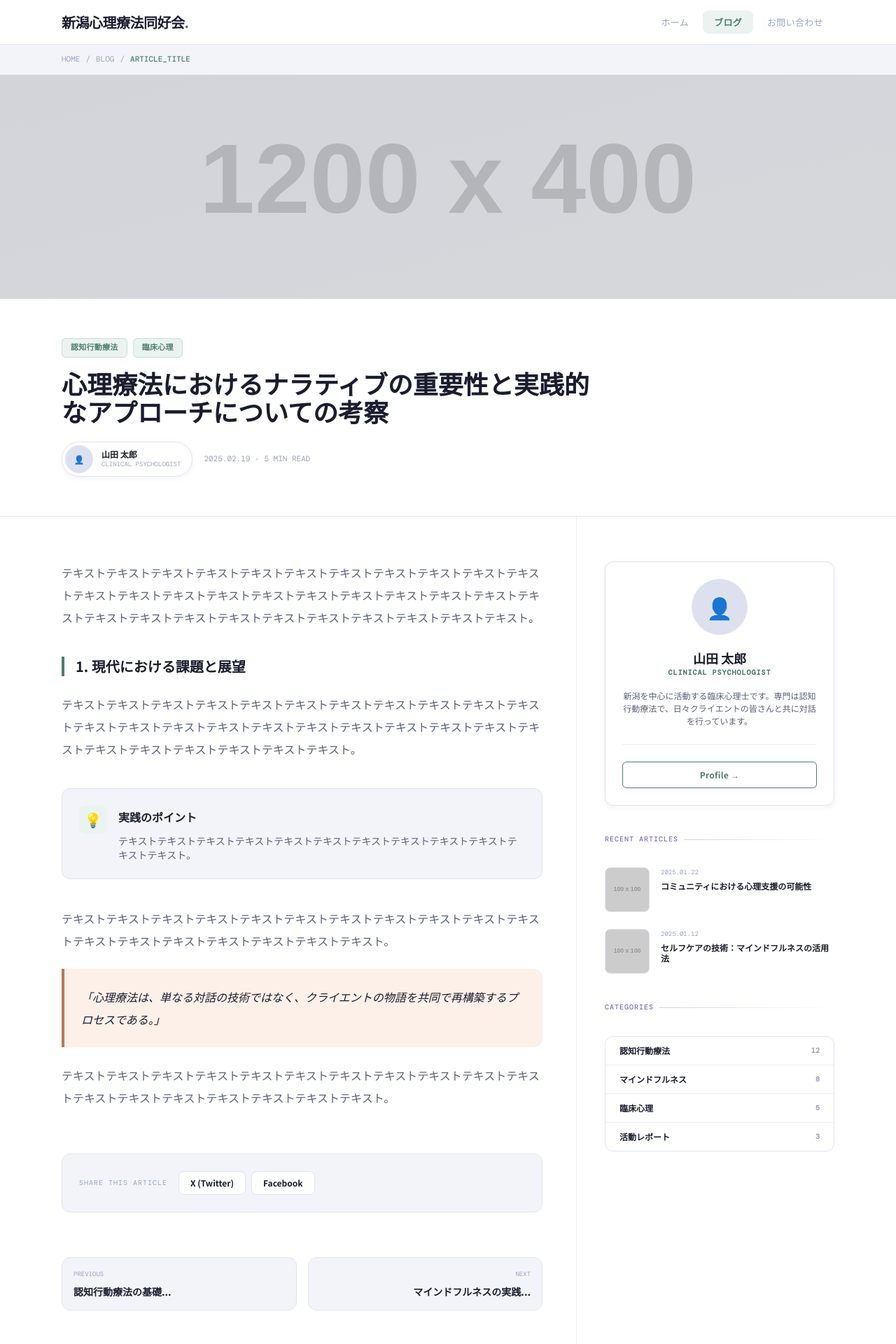
After one commit to yousunabaco-sudo/daytime-team03, a Flask app: page /blog/detail in a window 1280 px wide. The commit adds this page. Shown: the top 1920 px of the page at 70% size. Run offline with Flask 3, Linux system fonts and the light colour scheme; grey boxes labelled with a size stand in for pictures from a placeholder-image service; some libraries are stand-ins or nearby versions.

Commit message:
下層のページテンプレートを追加

```diff
--- a/app/__init__.py
+++ b/app/__init__.py
@@ -12,4 +12,8 @@ def create_app():
     def index():
         return render_template('index.html')
 
+    @app.route('/blog/detail')
+    def blog_detail():
+        return render_template('blog_detail.html')
+
     return app
--- /dev/null
+++ b/app/templates/blog_detail.html
@@ -0,0 +1,408 @@
+<!DOCTYPE html>
+<html lang="ja">
+
+<head>
+    <meta charset="UTF-8">
+    <meta name="viewport" content="width=device-width, initial-scale=1.0">
+    <title>ブログ詳細 | 新潟心理療法同好会</title>
+    <!-- Tailwind Play CDN -->
+    <script src="https://cdn.tailwindcss.com"></script>
+    <!-- Google Fonts -->
+    <link
+        href="https://fonts.googleapis.com/css2?family=Noto+Sans+JP:wght@300;400;500;700&family=DM+Mono:wght@400;500&display=swap"
+        rel="stylesheet">
+    <script>
+        tailwind.config = {
+            theme: {
+                extend: {
+                    colors: {
+                        'custom-bg': '#f7f8fc',
+                        'custom-surface': '#ffffff',
+                        'custom-surface-2': '#f2f4f9',
+                        'custom-surface-3': '#e8ebf4',
+                        'custom-border': '#e0e4f0',
+                        'custom-border-light': '#eceef8',
+                        'custom-text-primary': '#1a1d2e',
+                        'custom-text-secondary': '#5a607a',
+                        'custom-text-muted': '#9ba3bf',
+                        'custom-accent': '#4f7c6e',
+                        'custom-accent-light': '#eaf3f0',
+                        'custom-accent-mid': '#c6dfd9',
+                        'custom-accent-2': '#b87a52',
+                        'custom-accent-2-light': '#fdf0e8',
+                        'custom-wireframe-fill': '#eef0f8',
+                        'custom-wireframe-img': '#dde1ef',
+                        'custom-wireframe-dark': '#c8cedf',
+                        'custom-annotation': '#7b6fbd',
+                        'custom-annotation-bg': '#f3f1fc',
+                    },
+                    fontFamily: {
+                        'header-sans': ['"Noto Sans JP"', 'sans-serif'],
+                        'sans-jp': ['"Noto Sans JP"', 'sans-serif'],
+                        'mono-dm': ['"DM Mono"', 'monospace'],
+                    },
+                    borderRadius: {
+                        'custom': '12px',
+                    },
+                    boxShadow: {
+                        'custom-sm': '0 2px 8px rgba(26, 29, 46, 0.06)',
+                        'custom': '0 8px 32px rgba(26, 29, 46, 0.09)',
+                    }
+                }
+            }
+        }
+    </script>
+    <style type="text/tailwindcss">
+        @layer base {
+            body {
+                @apply bg-custom-surface text-custom-text-primary font-sans-jp text-sm leading-relaxed;
+            }
+        }
+        @layer components {
+            .inner {
+                @apply max-w-[1200px] mx-auto px-6 md:px-12;
+            }
+            .section-label {
+                @apply text-[10px] font-medium text-custom-annotation uppercase tracking-widest mb-2 flex items-center gap-2 font-mono-dm;
+            }
+            .section-label::after {
+                content: '';
+                @apply flex-1 h-[1px] bg-gradient-to-r from-[#d4ceef] to-transparent;
+            }
+            .ph-tag {
+                @apply inline-block px-3 py-1 bg-custom-accent-light text-custom-accent rounded-md text-[11px] font-semibold tracking-wide font-mono-dm border border-custom-accent-mid;
+            }
+            .ph-btn-primary {
+                @apply inline-flex items-center gap-1.5 px-6 py-2.5 bg-custom-accent text-white rounded-md text-xs font-semibold tracking-wide;
+            }
+            .ph-btn-outline {
+                @apply inline-flex items-center gap-1.5 px-6 py-2.5 bg-transparent border-[1.5px] border-custom-accent text-custom-accent rounded-md text-xs font-semibold tracking-wide;
+            }
+        }
+    </style>
+</head>
+
+<body>
+    <div class="w-full bg-custom-surface overflow-hidden">
+        <!-- NAVBAR -->
+        <nav class="sticky top-0 z-[100] h-16 border-b border-custom-border bg-white/95 backdrop-blur-md">
+            <div class="inner h-full flex items-center gap-1">
+                <div class="font-header-sans font-bold text-xl text-custom-text-primary mr-auto tracking-tight">
+                    新潟心理療法同好会<span class="text-custom-accent">.</span>
+                </div>
+                <a href="/"
+                    class="text-[13px] text-custom-text-muted px-4 py-1.5 rounded-lg tracking-wide font-medium hover:text-custom-text-secondary transition-colors">ホーム</a>
+                <a href="/blog/detail"
+                    class="text-[13px] text-custom-accent bg-custom-accent-light px-4 py-1.5 rounded-lg tracking-wide font-semibold">ブログ</a>
+                <a href="#"
+                    class="text-[13px] text-custom-text-muted px-4 py-1.5 rounded-lg tracking-wide font-medium hover:text-custom-text-secondary transition-colors">お問い合わせ</a>
+            </div>
+        </nav>
+
+        <!-- BREADCRUMB -->
+        <div
+            class="bg-custom-surface-2 border-b border-custom-border-light text-[11px] text-custom-text-muted font-mono-dm py-3">
+            <div class="inner flex items-center gap-2">
+                <a href="/" class="hover:text-custom-accent transition-colors">HOME</a>
+                <span>/</span>
+                <a href="#" class="hover:text-custom-accent transition-colors">BLOG</a>
+                <span>/</span>
+                <span class="text-custom-accent font-medium">ARTICLE_TITLE</span>
+            </div>
+        </div>
+
+        <!-- ARTICLE HERO -->
+        <section class="border-b border-custom-border">
+            <div
+                class="relative h-64 md:h-80 bg-gradient-to-br from-custom-wireframe-img to-custom-surface-3 flex items-center justify-center overflow-hidden">
+                <img src="https://placehold.jp/1200x400.png" alt="イメージ" class="w-full h-full object-cover opacity-60">
+            </div>
+            <div class="inner py-10 md:py-14">
+                <div class="flex flex-wrap gap-2 mb-4">
+                    <span class="ph-tag">認知行動療法</span>
+                    <span class="ph-tag">臨床心理</span>
+                </div>
+                <h1
+                    class="font-header-sans font-bold text-3xl md:text-4xl text-custom-text-primary leading-tight max-w-3xl mb-6">
+                    心理療法におけるナラティブの重要性と実践的なアプローチについての考察
+                </h1>
+                <div class="flex flex-wrap items-center gap-4">
+                    <div
+                        class="flex items-center gap-3 bg-white border border-custom-border rounded-full pr-4 pl-1 py-1 shadow-custom-sm">
+                        <div
+                            class="w-10 h-10 bg-custom-wireframe-img rounded-full border border-custom-border flex items-center justify-center text-xs text-custom-text-muted overflow-hidden">
+                            👤
+                        </div>
+                        <div class="flex flex-col">
+                            <span class="text-xs font-bold text-custom-text-primary leading-none mb-1">山田 太郎</span>
+                            <span class="text-[9px] text-custom-text-muted font-mono-dm leading-none">CLINICAL
+                                PSYCHOLOGIST</span>
+                        </div>
+                    </div>
+                    <div class="flex items-center gap-2 text-[11px] text-custom-text-muted font-mono-dm">
+                        <span>2025.02.19</span>
+                        <div class="w-1 h-1 bg-custom-border rounded-full"></div>
+                        <span>5 MIN READ</span>
+                    </div>
+                </div>
+            </div>
+        </section>
+
+        <!-- MAIN LAYOUT -->
+        <div class="inner grid grid-cols-1 md:grid-cols-3 gap-0">
+            <!-- ARTICLE CONTENT -->
+            <article
+                class="md:col-span-2 py-10 md:py-16 md:pr-12 md:border-r border-custom-border-light flex flex-col gap-8">
+                <div class="flex flex-col gap-6 text-base leading-loose text-custom-text-secondary">
+                    <p>テキストテキストテキストテキストテキストテキストテキストテキストテキストテキストテキストテキストテキストテキストテキストテキストテキストテキストテキストテキストテキストテキストテキストテキストテキストテキストテキストテキストテキストテキストテキストテキスト。
+                    </p>
+
+                    <h2
+                        class="font-header-sans font-bold text-xl text-custom-text-primary mt-4 border-l-4 border-custom-accent pl-4">
+                        1. 現代における課題と展望
+                    </h2>
+                    <p>テキストテキストテキストテキストテキストテキストテキストテキストテキストテキストテキストテキストテキストテキストテキストテキストテキストテキストテキストテキストテキストテキストテキストテキストテキストテキストテキストテキスト。
+                    </p>
+
+                    <div class="bg-custom-surface-2 border border-custom-border rounded-custom p-6 my-4 flex gap-4">
+                        <div
+                            class="w-10 h-10 bg-custom-accent-light text-custom-accent rounded-lg flex items-center justify-center text-xl shrink-0">
+                            💡</div>
+                        <div class="flex flex-col gap-2">
+                            <h4 class="font-bold text-custom-text-primary">実践のポイント</h4>
+                            <p class="text-sm">テキストテキストテキストテキストテキストテキストテキストテキストテキストテキストテキストテキスト。</p>
+                        </div>
+                    </div>
+
+                    <p>テキストテキストテキストテキストテキストテキストテキストテキストテキストテキストテキストテキストテキストテキストテキストテキストテキストテキスト。</p>
+
+                    <blockquote
+                        class="border-l-4 border-custom-accent-2 bg-custom-accent-2-light p-6 rounded-r-custom italic text-custom-text-primary">
+                        「心理療法は、単なる対話の技術ではなく、クライエントの物語を共同で再構築するプロセスである。」
+                    </blockquote>
+
+                    <p>テキストテキストテキストテキストテキストテキストテキストテキストテキストテキストテキストテキストテキストテキストテキストテキストテキストテキスト。</p>
+                </div>
+
+                <!-- SHARE -->
+                <div
+                    class="mt-8 p-6 bg-custom-surface-2 border border-custom-border rounded-custom flex items-center gap-4">
+                    <span class="text-[10px] text-custom-text-muted font-mono-dm uppercase tracking-widest">Share this
+                        article</span>
+                    <div class="flex gap-2">
+                        <button
+                            class="bg-white border border-custom-border rounded-lg px-4 py-2 text-xs font-semibold hover:border-custom-accent transition-colors">X
+                            (Twitter)</button>
+                        <button
+                            class="bg-white border border-custom-border rounded-lg px-4 py-2 text-xs font-semibold hover:border-custom-accent transition-colors">Facebook</button>
+                    </div>
+                </div>
+
+                <!-- NEXT/PREV -->
+                <div class="grid grid-cols-2 gap-4 mt-8">
+                    <a href="#"
+                        class="group p-4 bg-custom-surface-2 border border-custom-border rounded-custom flex flex-col gap-2 hover:border-custom-accent transition-colors">
+                        <span class="text-[9px] text-custom-text-muted font-mono-dm">PREVIOUS</span>
+                        <span
+                            class="text-sm font-bold group-hover:text-custom-accent transition-colors line-clamp-1">認知行動療法の基礎...</span>
+                    </a>
+                    <a href="#"
+                        class="group p-4 bg-custom-surface-2 border border-custom-border rounded-custom flex flex-col gap-2 text-right hover:border-custom-accent transition-colors">
+                        <span class="text-[9px] text-custom-text-muted font-mono-dm">NEXT</span>
+                        <span
+                            class="text-sm font-bold group-hover:text-custom-accent transition-colors line-clamp-1">マインドフルネスの実践...</span>
+                    </a>
+                </div>
+
+                <!-- COMMENTS -->
+                <div class="mt-16 border-t border-custom-border-light pt-12 flex flex-col gap-10">
+                    <div class="flex items-center gap-4">
+                        <h3 class="font-header-sans font-bold text-2xl text-custom-text-primary leading-none">Comments
+                        </h3>
+                        <span
+                            class="bg-custom-accent text-white rounded-full px-3 py-1 text-[11px] font-mono-dm font-bold">3</span>
+                    </div>
+
+                    <div class="flex flex-col">
+                        <!-- Comment 1 -->
+                        <div class="py-6 border-b border-custom-border-light flex flex-col gap-4">
+                            <div class="flex items-center gap-3">
+                                <div
+                                    class="w-8 h-8 bg-custom-wireframe-img rounded-full border border-custom-border flex items-center justify-center text-xs">
+                                    👤</div>
+                                <div class="flex flex-col">
+                                    <span class="text-sm font-bold text-custom-text-primary">佐藤 健</span>
+                                    <span
+                                        class="text-[10px] text-custom-text-muted font-mono-dm uppercase tracking-wider">2025.02.19</span>
+                                </div>
+                            </div>
+                            <div class="pl-11 text-sm text-custom-text-secondary">
+                                テキストテキストテキストテキストテキストテキストテキストテキストテキストテキストテキスト。
+                            </div>
+                            <div class="pl-11 flex gap-2">
+                                <button
+                                    class="text-[10px] py-1.5 px-3 bg-white border border-custom-border rounded-lg font-mono-dm hover:border-custom-accent transition-colors">REPLY</button>
+                                <button
+                                    class="text-[10px] py-1.5 px-3 bg-white border border-custom-border rounded-lg font-mono-dm hover:border-custom-accent transition-colors flex items-center gap-1">
+                                    <svg xmlns="http://www.w3.org/2000/svg" fill="none" viewBox="0 0 24 24"
+                                        stroke-width="1.5" stroke="currentColor" class="w-3 h-3">
+                                        <path stroke-linecap="round" stroke-linejoin="round"
+                                            d="M12 20.25c4.97 0 9-3.694 9-8.25s-4.03-8.25-9-8.25S3 7.444 3 12c0 2.104.859 4.023 2.273 5.48.432.447.74 1.04.586 1.641a4.483 4.483 0 0 1-.923 1.785A5.969 5.969 0 0 0 6 21c1.282 0 2.47-.402 3.445-1.087.81.22 1.668.337 2.555.337Z" />
+                                    </svg>
+                                    1
+                                </button>
+                            </div>
+                        </div>
+
+                        <!-- Comment Form -->
+                        <div
+                            class="mt-12 p-8 bg-custom-surface-2 border border-custom-border rounded-custom flex flex-col gap-6">
+                            <h4 class="font-header-sans font-bold text-xl text-custom-text-primary">Leave a Comment</h4>
+                            <div class="grid grid-cols-2 gap-4">
+                                <div class="flex flex-col gap-2">
+                                    <label
+                                        class="text-[11px] font-bold text-custom-text-secondary uppercase tracking-widest font-mono-dm">Name</label>
+                                    <input type="text"
+                                        class="h-10 px-4 bg-white border border-custom-border rounded-lg focus:outline-none focus:border-custom-accent transition-colors">
+                                </div>
+                                <div class="flex flex-col gap-2">
+                                    <label
+                                        class="text-[11px] font-bold text-custom-text-secondary uppercase tracking-widest font-mono-dm">Email</label>
+                                    <input type="email"
+                                        class="h-10 px-4 bg-white border border-custom-border rounded-lg focus:outline-none focus:border-custom-accent transition-colors">
+                                </div>
+                            </div>
+                            <div class="flex flex-col gap-2">
+                                <label
+                                    class="text-[11px] font-bold text-custom-text-secondary uppercase tracking-widest font-mono-dm">Message</label>
+                                <textarea
+                                    class="h-32 p-4 bg-white border border-custom-border rounded-lg focus:outline-none focus:border-custom-accent transition-colors resize-none"></textarea>
+                            </div>
+                            <button class="ph-btn-primary self-start px-8">Post Comment</button>
+                        </div>
+                    </div>
+                </div>
+            </article>
+
+            <!-- SIDEBAR -->
+            <aside class="py-10 md:py-16 md:pl-10 flex flex-col gap-10">
+                <!-- Profile Widget -->
+                <div
+                    class="p-6 bg-white border border-custom-border rounded-custom shadow-custom-sm flex flex-col gap-4 text-center items-center">
+                    <div
+                        class="w-20 h-20 bg-custom-wireframe-img rounded-full border border-custom-border flex items-center justify-center text-3xl mb-2">
+                        👤</div>
+                    <div class="flex flex-col gap-1">
+                        <span class="font-header-sans font-bold text-lg text-custom-text-primary leading-none">山田
+                            太郎</span>
+                        <span
+                            class="text-[10px] text-custom-accent font-mono-dm font-bold uppercase tracking-widest">Clinical
+                            Psychologist</span>
+                    </div>
+                    <p class="text-xs text-custom-text-secondary leading-normal">
+                        新潟を中心に活動する臨床心理士です。専門は認知行動療法で、日々クライエントの皆さんと共に対話を行っています。
+                    </p>
+                    <div class="w-full h-[1px] bg-custom-border-light my-2"></div>
+                    <button class="ph-btn-outline w-full justify-center">Profile →</button>
+                </div>
+
+                <!-- Recent Articles Widget -->
+                <div class="flex flex-col gap-6">
+                    <div class="section-label">RECENT ARTICLES</div>
+                    <div class="flex flex-col gap-6">
+                        <!-- Article 1 -->
+                        <a href="#" class="group flex gap-4 items-start">
+                            <div
+                                class="w-16 h-16 bg-custom-wireframe-img border border-custom-border rounded-lg shrink-0 overflow-hidden">
+                                <img src="https://placehold.jp/100x100.png" class="w-full h-full object-cover">
+                            </div>
+                            <div class="flex flex-col gap-1">
+                                <span class="text-[9px] text-custom-text-muted font-mono-dm">2025.01.22</span>
+                                <span
+                                    class="text-xs font-bold text-custom-text-primary group-hover:text-custom-accent transition-colors line-clamp-2 leading-tight">コミュニティにおける心理支援の可能性</span>
+                            </div>
+                        </a>
+                        <!-- Article 2 -->
+                        <a href="#" class="group flex gap-4 items-start">
+                            <div
+                                class="w-16 h-16 bg-custom-wireframe-img border border-custom-border rounded-lg shrink-0 overflow-hidden">
+                                <img src="https://placehold.jp/100x100.png" class="w-full h-full object-cover">
+                            </div>
+                            <div class="flex flex-col gap-1">
+                                <span class="text-[9px] text-custom-text-muted font-mono-dm">2025.01.12</span>
+                                <span
+                                    class="text-xs font-bold text-custom-text-primary group-hover:text-custom-accent transition-colors line-clamp-2 leading-tight">セルフケアの技術：マインドフルネスの活用法</span>
+                            </div>
+                        </a>
+                    </div>
+                </div>
+
+                <!-- Categories Widget -->
+                <div class="flex flex-col gap-6">
+                    <div class="section-label">CATEGORIES</div>
+                    <div class="flex flex-col border border-custom-border rounded-custom overflow-hidden bg-white">
+                        <a href="#"
+                            class="px-5 py-3 text-xs font-bold text-custom-text-primary border-b border-custom-border-light flex items-center justify-between hover:bg-custom-surface-2 transition-colors">
+                            <span>認知行動療法</span>
+                            <span class="text-[10px] text-custom-text-muted font-mono-dm">12</span>
+                        </a>
+                        <a href="#"
+                            class="px-5 py-3 text-xs font-bold text-custom-text-primary border-b border-custom-border-light flex items-center justify-between hover:bg-custom-surface-2 transition-colors">
+                            <span>マインドフルネス</span>
+                            <span class="text-[10px] text-custom-text-muted font-mono-dm">8</span>
+                        </a>
+                        <a href="#"
+                            class="px-5 py-3 text-xs font-bold text-custom-text-primary border-b border-custom-border-light flex items-center justify-between hover:bg-custom-surface-2 transition-colors">
+                            <span>臨床心理</span>
+                            <span class="text-[10px] text-custom-text-muted font-mono-dm">5</span>
+                        </a>
+                        <a href="#"
+                            class="px-5 py-3 text-xs font-bold text-custom-text-primary flex items-center justify-between hover:bg-custom-surface-2 transition-colors">
+                            <span>活動レポート</span>
+                            <span class="text-[10px] text-custom-text-muted font-mono-dm">3</span>
+                        </a>
+                    </div>
+                </div>
+            </aside>
+        </div>
+
+        <!-- FOOTER -->
+        <footer class="bg-custom-text-primary text-white pt-12 pb-6">
+            <div class="inner flex flex-col gap-6">
+                <div class="grid grid-cols-1 md:grid-cols-4 gap-8">
+                    <div class="md:col-span-2 flex flex-col gap-3">
+                        <div class="font-header-sans font-bold text-xl">新潟心理療法同好会<span
+                                class="text-custom-accent">.</span>
+                        </div>
+                        <div class="text-[11px] text-[#9ba3bf] leading-relaxed">
+                            新潟を中心に活動する心理支援の専門家・支援者のための、<br>開かれた対話と学びの場です。
+                        </div>
+                    </div>
+                    <div class="flex flex-col gap-4">
+                        <h4 class="text-[11px] font-semibold text-[#6e7590] uppercase tracking-widest font-mono-dm">
+                            Navigation</h4>
+                        <div class="flex flex-col gap-2 text-xs text-[#9ba3bf]">
+                            <a href="/" class="hover:text-white transition-colors">ホーム</a>
+                            <a href="/blog/detail" class="hover:text-white transition-colors">ブログ</a>
+                            <a href="#" class="hover:text-white transition-colors">お問い合わせ</a>
+                        </div>
+                    </div>
+                    <div class="flex flex-col gap-4">
+                        <h4 class="text-[11px] font-semibold text-[#6e7590] uppercase tracking-widest font-mono-dm">
+                            Contact</h4>
+                        <div class="flex flex-col gap-2 text-xs text-[#9ba3bf]">
+                            <div>niigata.psychology@example.com</div>
+                            <div>新潟市中央区...</div>
+                        </div>
+                    </div>
+                </div>
+                <div
+                    class="border-t border-[#282d42] pt-4 flex justify-between items-center text-[10px] text-[#4a5068] font-mono-dm">
+                    <span>© 2026 新潟心理療法同好会</span>
+                </div>
+            </div>
+        </footer>
+    </div>
+</body>
+
+</html>
```
Also changed, not shown: app/templates/index.html (+11 -12 lines).
